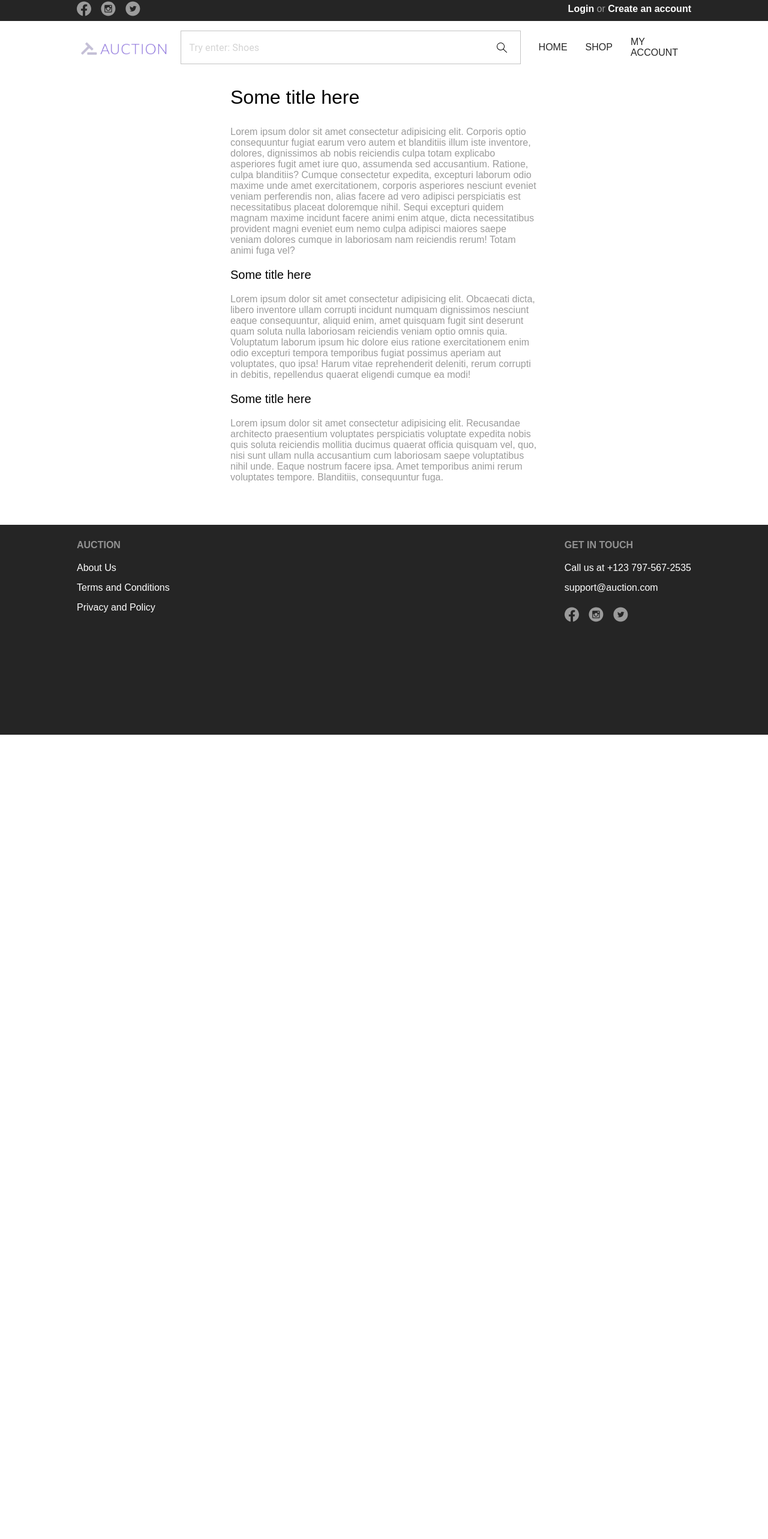
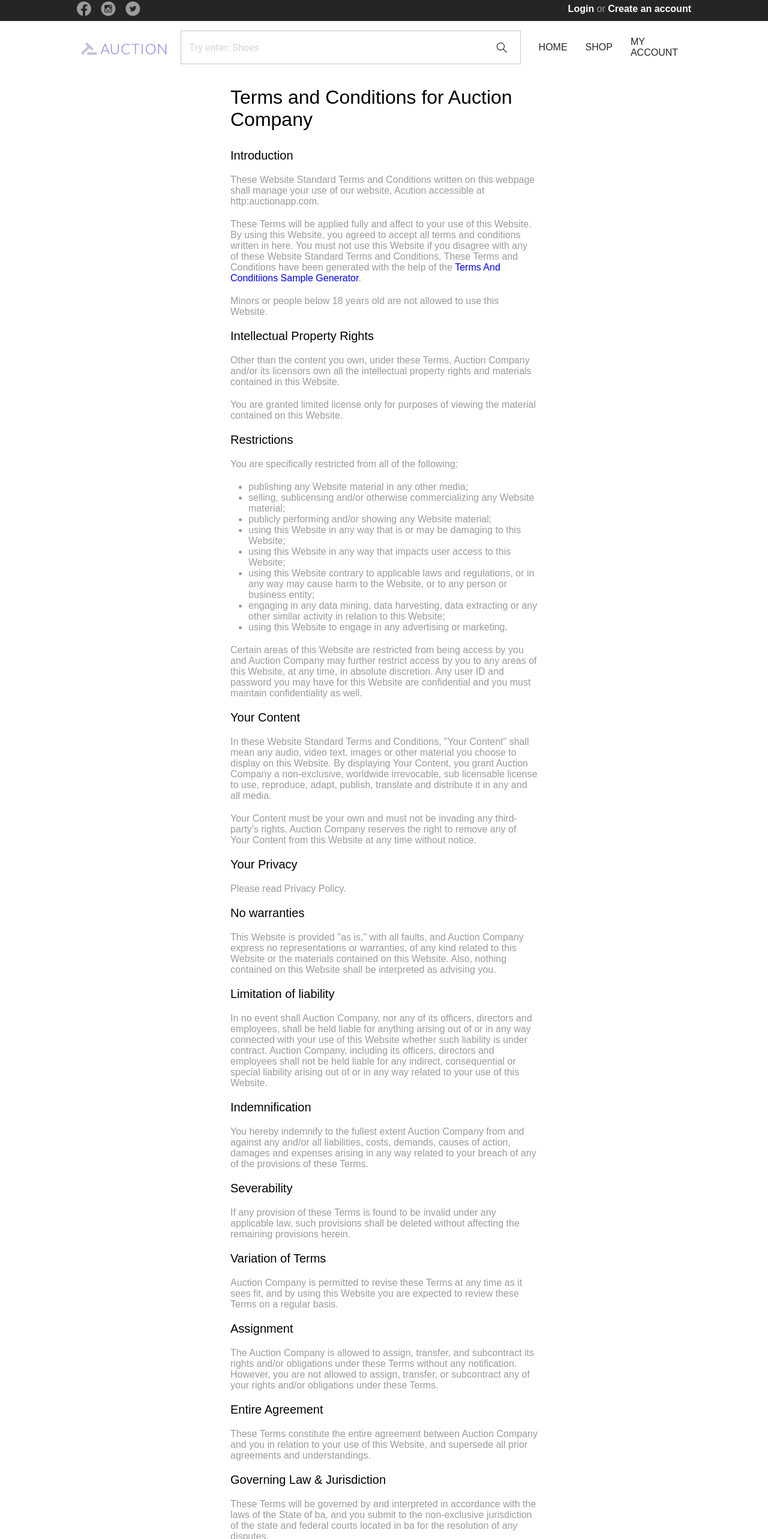
Before and after one commit to abecirovic3/Auction-App, a React (Create React App) app in the folder auction-app-frontend/: page /terms in a window 1280 px wide. Shown: the part 6-2572 px from the top of the page at 60% size. Before the commit the page ends 1231 px from the top, so only its background shows below. Built offline with nearby package versions, Linux system fonts and the light colour scheme.

Commit message:
Use generated text for Terms and Conditions

```diff
--- a/auction-app-frontend/src/assets/style/static-page.scss
+++ b/auction-app-frontend/src/assets/style/static-page.scss
@@ -31,6 +31,16 @@
       color: #9B9B9B;
       margin-bottom: 20px;
     }
+
+    .list {
+      margin-left: 30px;
+      margin-bottom: 20px;
+      color: #9B9B9B;
+    }
+
+    a {
+      text-decoration: none;
+    }
   }
 
   .custom-width {
--- a/auction-app-frontend/src/components/TermsAndConditions/TermsAndConditions.js
+++ b/auction-app-frontend/src/components/TermsAndConditions/TermsAndConditions.js
@@ -5,12 +5,86 @@
         <div className='static-page-container'>
             <div className="static-page-content-container">
                 <div className='text-container custom-width'>
-                    <h3 className='heading-1'>Some title here</h3>
-                    <p className='text'>Lorem ipsum dolor sit amet consectetur adipisicing elit. Corporis optio consequuntur fugiat earum vero autem et blanditiis illum iste inventore, dolores, dignissimos ab nobis reiciendis culpa totam explicabo asperiores fugit amet iure quo, assumenda sed accusantium. Ratione, culpa blanditiis? Cumque consectetur expedita, excepturi laborum odio maxime unde amet exercitationem, corporis asperiores nesciunt eveniet veniam perferendis non, alias facere ad vero adipisci perspiciatis est necessitatibus placeat doloremque nihil. Sequi excepturi quidem magnam maxime incidunt facere animi enim atque, dicta necessitatibus provident magni eveniet eum nemo culpa adipisci maiores saepe veniam dolores cumque in laboriosam nam reiciendis rerum! Totam animi fuga vel?</p>
-                    <h3 className='heading-2'>Some title here</h3>
-                    <p className='text'>Lorem ipsum dolor sit amet consectetur adipisicing elit. Obcaecati dicta, libero inventore ullam corrupti incidunt numquam dignissimos nesciunt eaque consequuntur, aliquid enim, amet quisquam fugit sint deserunt quam soluta nulla laboriosam reiciendis veniam optio omnis quia. Voluptatum laborum ipsum hic dolore eius ratione exercitationem enim odio excepturi tempora temporibus fugiat possimus aperiam aut voluptates, quo ipsa! Harum vitae reprehenderit deleniti, rerum corrupti in debitis, repellendus quaerat eligendi cumque ea modi!</p>
-                    <h3 className='heading-2'>Some title here</h3>
-                    <p className='text'>Lorem ipsum dolor sit amet consectetur adipisicing elit. Recusandae architecto praesentium voluptates perspiciatis voluptate expedita nobis quis soluta reiciendis mollitia ducimus quaerat officia quisquam vel, quo, nisi sunt ullam nulla accusantium cum laboriosam saepe voluptatibus nihil unde. Eaque nostrum facere ipsa. Amet temporibus animi rerum voluptates tempore. Blanditiis, consequuntur fuga.</p>
+                    {/*<h3 className='heading-1'>Some title here</h3>*/}
+                    <h1 className='heading-1'>Terms and Conditions for Auction Company</h1>
+
+                    <h2 className='heading-2'>Introduction</h2>
+
+                    <p className='text'>These Website Standard Terms and Conditions written on this webpage shall manage your use of our website, Acution accessible at http:auctionapp.com.</p>
+
+                    <p className='text'>These Terms will be applied fully and affect to your use of this Website. By using this Website, you agreed to accept all terms and conditions written in here. You must not use this Website if you disagree with any of these Website Standard Terms and Conditions. These Terms and Conditions have been generated with the help of the <a href="https://www.termsandcondiitionssample.com">Terms And Conditiions Sample Generator</a>.</p>
+
+                    <p className='text'>Minors or people below 18 years old are not allowed to use this Website.</p>
+
+                    <h2 className='heading-2'>Intellectual Property Rights</h2>
+
+                    <p className='text'>Other than the content you own, under these Terms, Auction Company and/or its licensors own all the intellectual property rights and materials contained in this Website.</p>
+
+                    <p className='text'>You are granted limited license only for purposes of viewing the material contained on this Website.</p>
+
+                    <h2 className='heading-2'>Restrictions</h2>
+
+                    <p className='text'>You are specifically restricted from all of the following:</p>
+
+                    <ul className='list'>
+                        <li>publishing any Website material in any other media;</li>
+                        <li>selling, sublicensing and/or otherwise commercializing any Website material;</li>
+                        <li>publicly performing and/or showing any Website material;</li>
+                        <li>using this Website in any way that is or may be damaging to this Website;</li>
+                        <li>using this Website in any way that impacts user access to this Website;</li>
+                        <li>using this Website contrary to applicable laws and regulations, or in any way may cause harm to the Website, or to any person or business entity;</li>
+                        <li>engaging in any data mining, data harvesting, data extracting or any other similar activity in relation to this Website;</li>
+                        <li>using this Website to engage in any advertising or marketing.</li>
+                    </ul>
+
+                    <p className='text'>Certain areas of this Website are restricted from being access by you and Auction Company may further restrict access by you to any areas of this Website, at any time, in absolute discretion. Any user ID and password you may have for this Website are confidential and you must maintain confidentiality as well.</p>
+
+                    <h2 className='heading-2'>Your Content</h2>
+
+                    <p className='text'>In these Website Standard Terms and Conditions, "Your Content" shall mean any audio, video text, images or other material you choose to display on this Website. By displaying Your Content, you grant Auction Company a non-exclusive, worldwide irrevocable, sub licensable license to use, reproduce, adapt, publish, translate and distribute it in any and all media.</p>
+
+                    <p className='text'>Your Content must be your own and must not be invading any third-party’s rights. Auction Company reserves the right to remove any of Your Content from this Website at any time without notice.</p>
+
+                    <h2 className='heading-2'>Your Privacy</h2>
+
+                    <p className='text'>Please read Privacy Policy.</p>
+
+                    <h2 className='heading-2'>No warranties</h2>
+
+                    <p className='text'>This Website is provided "as is," with all faults, and Auction Company express no representations or warranties, of any kind related to this Website or the materials contained on this Website. Also, nothing contained on this Website shall be interpreted as advising you.</p>
+
+                    <h2 className='heading-2'>Limitation of liability</h2>
+
+                    <p className='text'>In no event shall Auction Company, nor any of its officers, directors and employees, shall be held liable for anything arising out of or in any way connected with your use of this Website whether such liability is under contract.  Auction Company, including its officers, directors and employees shall not be held liable for any indirect, consequential or special liability arising out of or in any way related to your use of this Website.</p>
+
+                    <h2 className='heading-2'>Indemnification</h2>
+
+                    <p className='text'>You hereby indemnify to the fullest extent Auction Company from and against any and/or all liabilities, costs, demands, causes of action, damages and expenses arising in any way related to your breach of any of the provisions of these Terms.</p>
+
+                    <h2 className='heading-2'>Severability</h2>
+
+                    <p className='text'>If any provision of these Terms is found to be invalid under any applicable law, such provisions shall be deleted without affecting the remaining provisions herein.</p>
+
+                    <h2 className='heading-2'>Variation of Terms</h2>
+
+                    <p className='text'>Auction Company is permitted to revise these Terms at any time as it sees fit, and by using this Website you are expected to review these Terms on a regular basis.</p>
+
+                    <h2 className='heading-2'>Assignment</h2>
+
+                    <p className='text'>The Auction Company is allowed to assign, transfer, and subcontract its rights and/or obligations under these Terms without any notification. However, you are not allowed to assign, transfer, or subcontract any of your rights and/or obligations under these Terms.</p>
+
+                    <h2 className='heading-2'>Entire Agreement</h2>
+
+                    <p className='text'>These Terms constitute the entire agreement between Auction Company and you in relation to your use of this Website, and supersede all prior agreements and understandings.</p>
+
+                    <h2 className='heading-2'>Governing Law & Jurisdiction</h2>
+
+                    <p className='text'>These Terms will be governed by and interpreted in accordance with the laws of the State of ba, and you submit to the non-exclusive jurisdiction of the state and federal courts located in ba for the resolution of any disputes.</p>
+                    {/*<p className='text'>Lorem ipsum dolor sit amet consectetur adipisicing elit. Corporis optio consequuntur fugiat earum vero autem et blanditiis illum iste inventore, dolores, dignissimos ab nobis reiciendis culpa totam explicabo asperiores fugit amet iure quo, assumenda sed accusantium. Ratione, culpa blanditiis? Cumque consectetur expedita, excepturi laborum odio maxime unde amet exercitationem, corporis asperiores nesciunt eveniet veniam perferendis non, alias facere ad vero adipisci perspiciatis est necessitatibus placeat doloremque nihil. Sequi excepturi quidem magnam maxime incidunt facere animi enim atque, dicta necessitatibus provident magni eveniet eum nemo culpa adipisci maiores saepe veniam dolores cumque in laboriosam nam reiciendis rerum! Totam animi fuga vel?</p>*/}
+                    {/*<h3 className='heading-2'>Some title here</h3>*/}
+                    {/*<p className='text'>Lorem ipsum dolor sit amet consectetur adipisicing elit. Obcaecati dicta, libero inventore ullam corrupti incidunt numquam dignissimos nesciunt eaque consequuntur, aliquid enim, amet quisquam fugit sint deserunt quam soluta nulla laboriosam reiciendis veniam optio omnis quia. Voluptatum laborum ipsum hic dolore eius ratione exercitationem enim odio excepturi tempora temporibus fugiat possimus aperiam aut voluptates, quo ipsa! Harum vitae reprehenderit deleniti, rerum corrupti in debitis, repellendus quaerat eligendi cumque ea modi!</p>*/}
+                    {/*<h3 className='heading-2'>Some title here</h3>*/}
+                    {/*<p className='text'>Lorem ipsum dolor sit amet consectetur adipisicing elit. Recusandae architecto praesentium voluptates perspiciatis voluptate expedita nobis quis soluta reiciendis mollitia ducimus quaerat officia quisquam vel, quo, nisi sunt ullam nulla accusantium cum laboriosam saepe voluptatibus nihil unde. Eaque nostrum facere ipsa. Amet temporibus animi rerum voluptates tempore. Blanditiis, consequuntur fuga.</p>*/}
                 </div>
             </div>
         </div>
```
